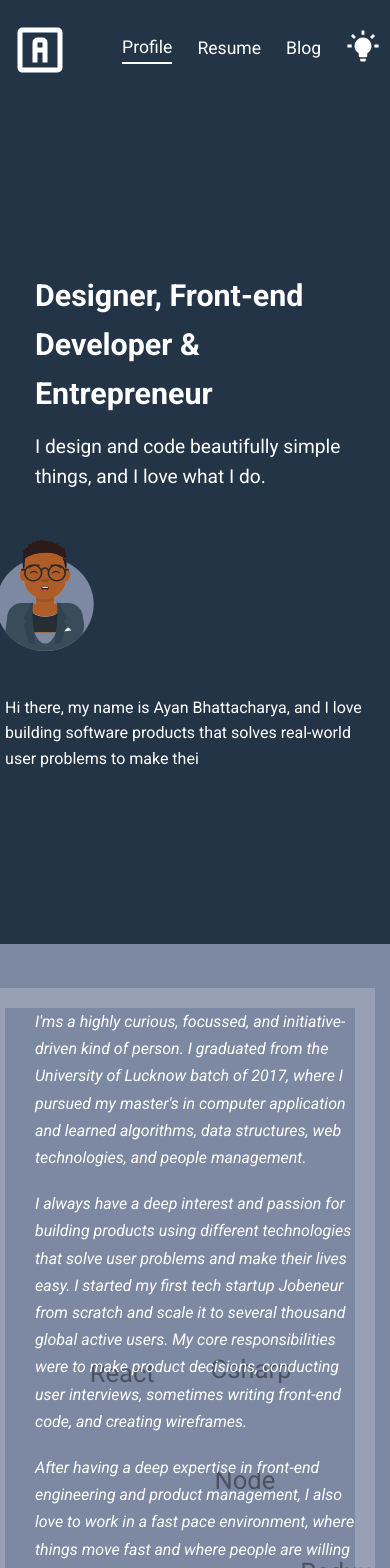
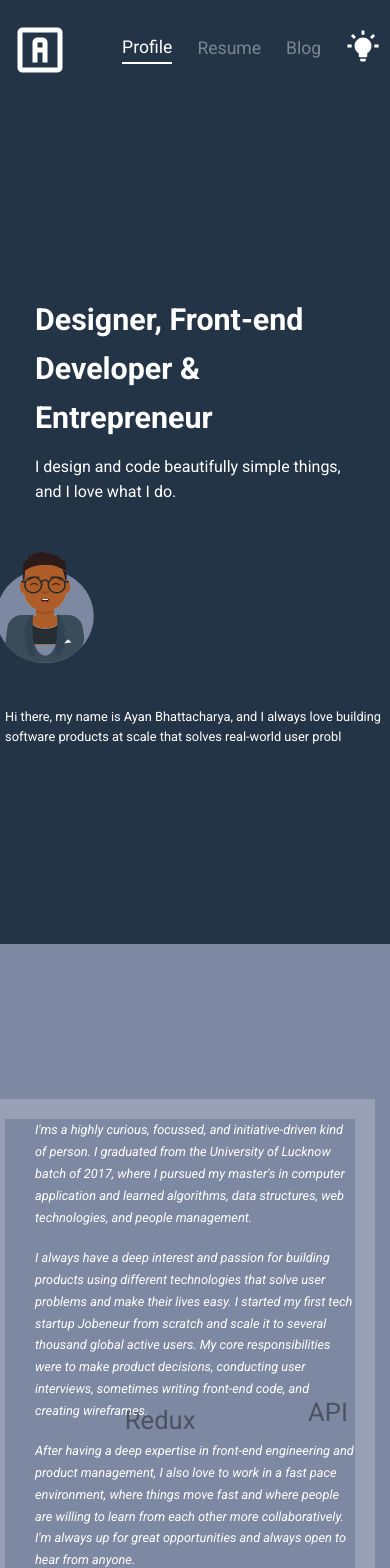
Before and after one commit to Ayanbhattachary/portfolio, a React (Create React App) app: page /profile in a window 390 px wide. Shown: the top 1568 px of the page. Built offline with nearby package versions, Linux system fonts and the light colour scheme.

Commit message:
minot ui changes

```diff
--- a/src/componenets/Footer.js
+++ b/src/componenets/Footer.js
@@ -7,7 +7,7 @@ function Footer() {
       <div className="footer-app">
         <h1 className="footer-title">How about grabbing a coffee sometime?</h1>
         <p className="footer-subheading">
-          Whatever it is, Just drop me a hello
+          Whatever it is, Let's just discuss about it
         </p>
         <div className="social-media-icons">
           <a href="https://www.linkedin.com/in/ayanbhattachary/">
--- a/src/componenets/HeroSection.js
+++ b/src/componenets/HeroSection.js
@@ -18,7 +18,7 @@ export default class HeroSection extends Component {
 
     // typing effect
     var i = 0;
-    var txt = `Hi there, my name is Ayan Bhattacharya, and I love building software products that solves real-world user problems to make their life more comfortable.❤️`; /* The text */
+    var txt = `Hi there, my name is Ayan Bhattacharya, and I always love building software products at scale that solves real-world user problems. Thank you for checking in.❤️`; /* The text */
     var speed = 30; /* The speed/duration of the effect in milliseconds */
     function typeWriter() {
       if (i < txt.length) {
--- a/src/styles/footer.css
+++ b/src/styles/footer.css
@@ -51,3 +51,10 @@
 .dark .social-media-icons svg {
   fill: var(--content-color-dark);
 }
+
+@media screen and (max-width: 768px) {
+  .social-media-icons svg {
+    width: 25px;
+    height: 25px;
+  }
+}
--- a/src/styles/hero.css
+++ b/src/styles/hero.css
@@ -62,7 +62,6 @@
 
 .greeting-text {
   color: inheir;
-  /* opacity: 10%; */
   font-size: var(--para-font);
   overflow: hidden;
 }
--- a/src/styles/moving.scss
+++ b/src/styles/moving.scss
@@ -26,9 +26,8 @@ $sway-type: "sway-left-to-right", "sway-right-to-left";
   width: var(--bubble-radius);
   height: var(--bubble-radius);
   border-radius: 50%;
-  opacity: 40%;
   font-size: 2.4em;
-  color: var(--content-color-dark);
+  color: var(--content-color-dark-opacity);
   animation: float-up var(--bubble-float-duration) var(--bubble-float-delay)
     ease-in infinite;
 
@@ -60,7 +59,7 @@ $sway-type: "sway-left-to-right", "sway-right-to-left";
 }
 
 .dark .bubble {
-  color: var(--content-color-main);
+  color: var(--content-color-main-opacity);
 }
 
 @keyframes float-up {
--- a/src/styles/navbar.css
+++ b/src/styles/navbar.css
@@ -58,35 +58,37 @@
 .navigation ul li {
   font-size: 1.2em;
   padding-bottom: 5px;
-  color: var(--content-color-main);
+  color: var(--content-color-main-opacity);
   /* opacity: 40%; */
   transition: all 0.25s;
   cursor: pointer;
   margin-left: 35px;
 }
 
-/* .navigation ul li:nth-child(4) {
-  opacity: 100%;
-} */
+.navigation ul li:nth-child(4) {
+  color: var(--content-color-main);
+}
 
 .dark .navigation ul li {
+  color: var(--content-color-dark-opacity);
+}
+
+.navigation ul li:hover {
+  color: var(--content-color-main);
+}
+
+.dark .navigation ul li:hover {
   color: var(--content-color-dark);
 }
 
-/* .navigation ul li:hover {
-  opacity: 100%;
-} */
-
 .active-nav > li {
   border-bottom: 2px solid var(--content-color-main);
-  color: var(--content-color-main);
-  /* opacity: 100% !important; */
+  color: var(--content-color-main) !important;
 }
 
 .dark .active-nav > li {
   border-bottom: 2px solid var(--content-color-dark);
-  color: var(--content-color-dark);
-  /* opacity: 100% !important; */
+  color: var(--content-color-dark) !important;
 }
 
 .option-icon {
--- a/src/styles/sectionheader.css
+++ b/src/styles/sectionheader.css
@@ -62,5 +62,6 @@
 @media screen and (max-width: 768px) {
   .section-header {
     padding: 0 15px;
+    height: 25vh;
   }
 }
--- a/src/styles/theme.css
+++ b/src/styles/theme.css
@@ -1,6 +1,8 @@
 :root {
   --background-color-main: white;
   --background-color-dark: #243447;
+  --content-color-main-opacity: rgba(0, 0, 0, 0.4);
+  --content-color-dark-opacity: rgba(255, 255, 255, 0.4);
   --content-color-main: black;
   --content-color-dark: white;
   --border-color-main: rgba(0, 0, 0, 0.4);
@@ -16,10 +18,10 @@
 @media screen and (max-width: 768px) {
   :root {
     --large-title-size: 1.9em;
-    --subtitle-font: 1.2em;
-    --para-font: 1em;
-    --section-heading-font: 1.6em;
-    --content-heading-size: 1.4em;
+    --subtitle-font: 1em;
+    --para-font: 0.8em;
+    --section-heading-font: 1.4em;
+    --content-heading-size: 1.2em;
   }
 }
 
```
